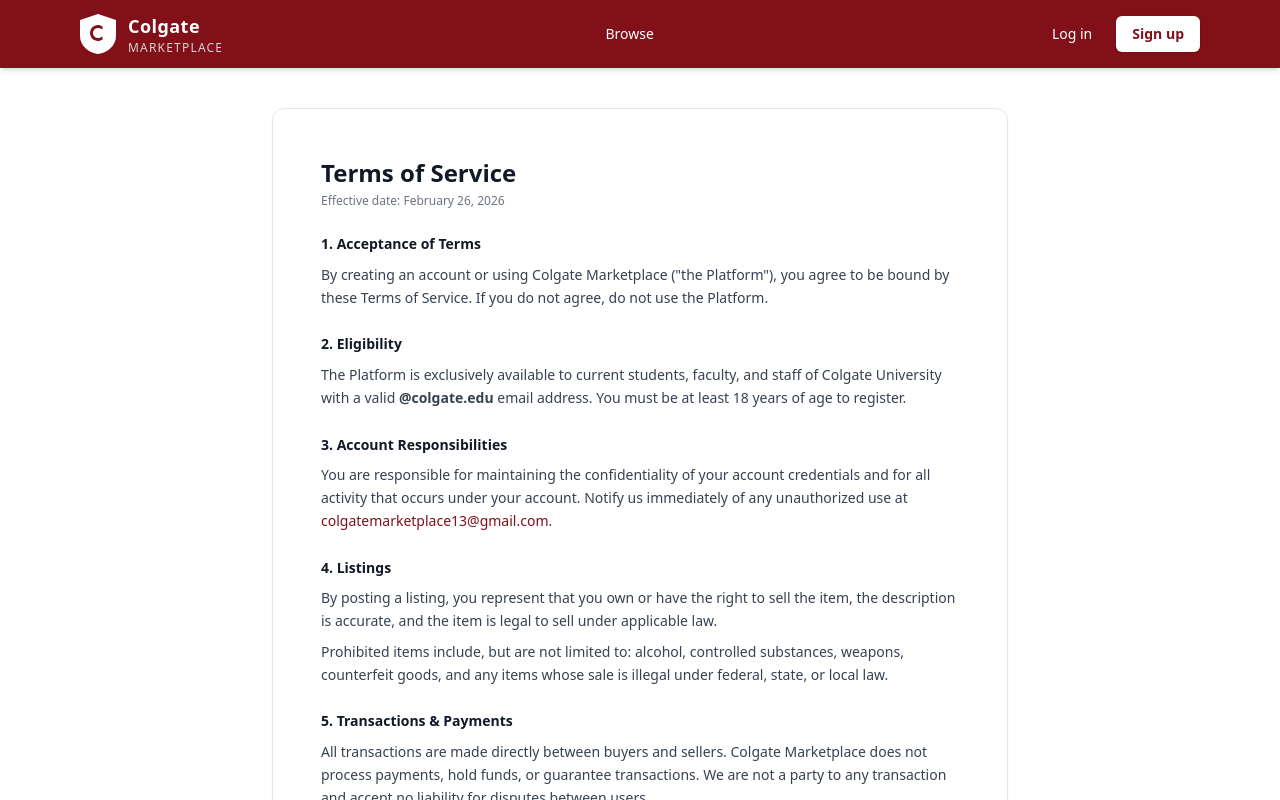
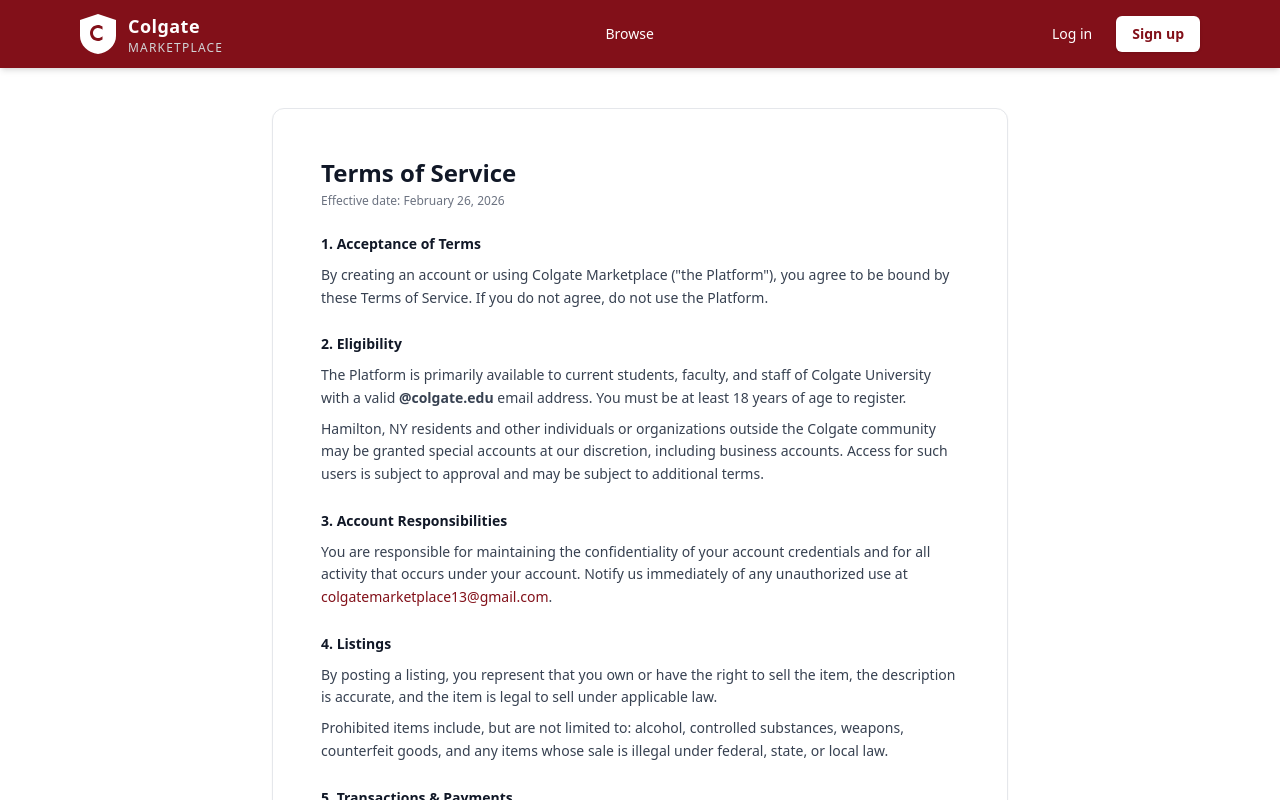
Before and after one commit to tonybolivar/colgate-marketplace, a React (Vite) app: page /terms in a window 1280 px wide. Shown: the top 800 px of the page. Built offline with nearby package versions, Linux system fonts and the light colour scheme; no server answers.

Commit message:
Update ToS eligibility to include special accounts for Hamilton residents and businesses

```diff
--- a/src/components/TermsContent.jsx
+++ b/src/components/TermsContent.jsx
@@ -13,7 +13,8 @@
 
       <section className="space-y-2">
         <h2 className="font-semibold text-gray-900">2. Eligibility</h2>
-        <p>The Platform is exclusively available to current students, faculty, and staff of Colgate University with a valid <strong>@colgate.edu</strong> email address. You must be at least 18 years of age to register.</p>
+        <p>The Platform is primarily available to current students, faculty, and staff of Colgate University with a valid <strong>@colgate.edu</strong> email address. You must be at least 18 years of age to register.</p>
+        <p>Hamilton, NY residents and other individuals or organizations outside the Colgate community may be granted special accounts at our discretion, including business accounts. Access for such users is subject to approval and may be subject to additional terms.</p>
       </section>
 
       <section className="space-y-2">
```
